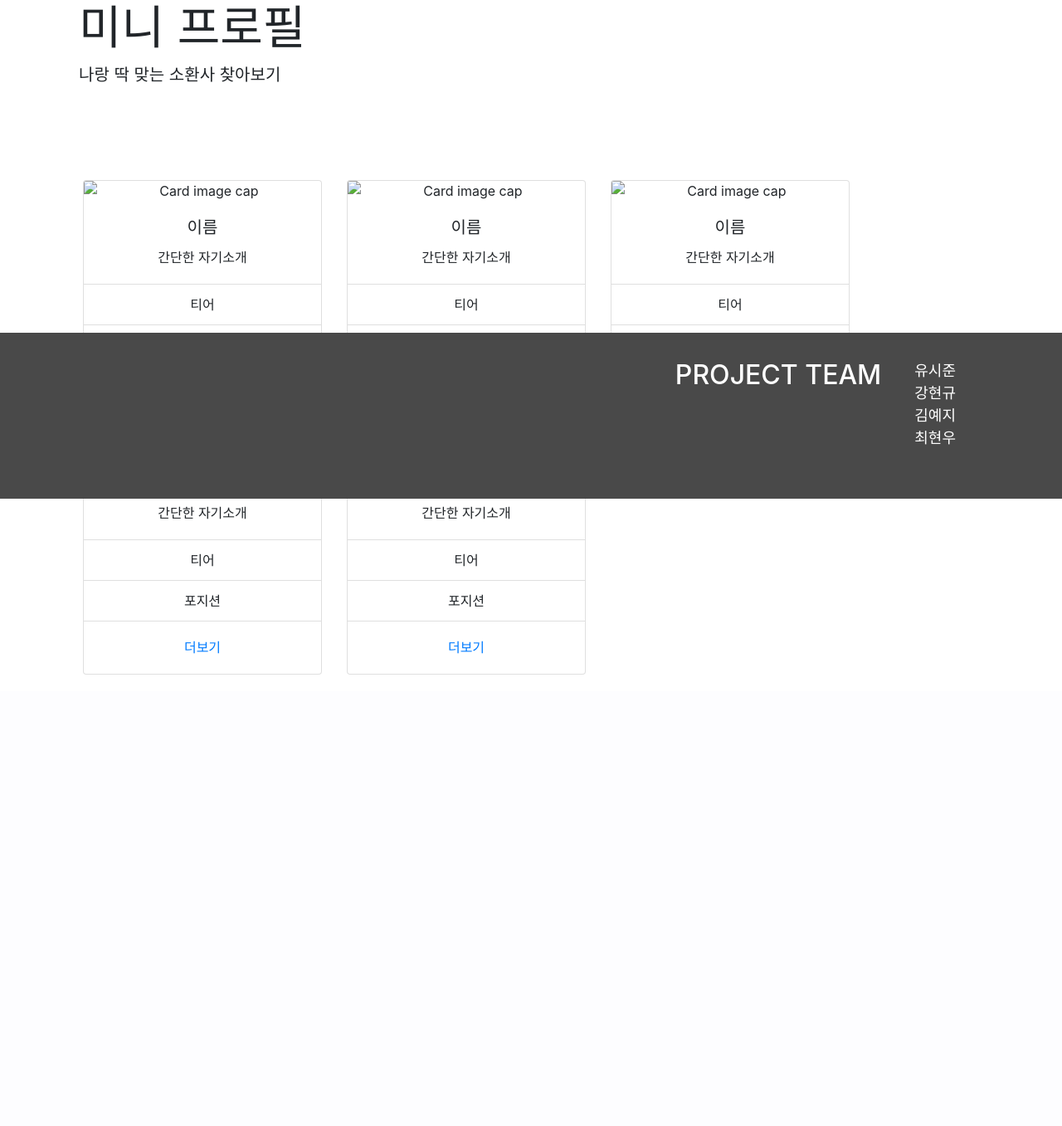
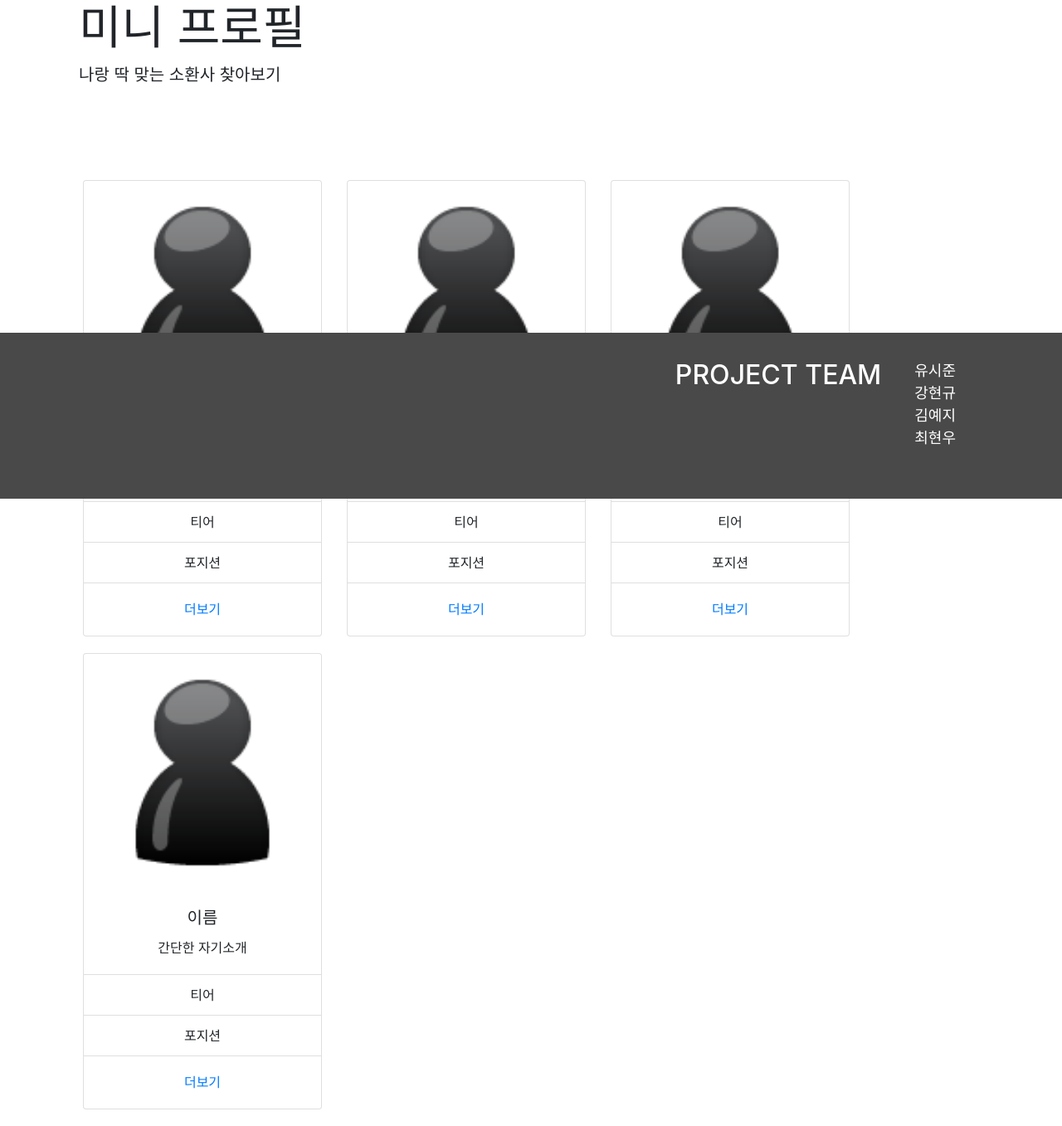
Before and after one commit to yeonjue-2/lolinkedin, a Flask app: template templates/miniProfile.html in a window 1280 px wide. Shown: the part 199-1556 px from the top of the page at 83% size. Before the commit the page ends 1012 px from the top, so only its background shows below. Run offline with Flask 2, Linux system fonts and the light colour scheme; the template is opened without the code that fills it, so the values that code supplies are empty; some libraries are stand-ins or nearby versions.

Commit message:
[style] 미니프로필 _ 프로필 기본 이미지 추가

```diff
--- a/templates/miniProfile.html
+++ b/templates/miniProfile.html
@@ -86,7 +86,7 @@
     </div>
     <div class="card-deck">
         <div class="card text-center" style="width: 18rem;">
-            <img class="card-img-top" src="" alt="Card image cap">
+            <img class="card-img-top" src="../static/image/user.png" alt="Card image cap">
             <div class="card-body">
                 <h5 class="card-title">이름</h5>
                 <p class="card-text">간단한 자기소개</p>
@@ -100,7 +100,7 @@
             </ul>
         </div>
         <div class="card text-center" style="width: 18rem;">
-            <img class="card-img-top" src="" alt="Card image cap">
+            <img class="card-img-top" src="../static/image/user.png" alt="Card image cap">
             <div class="card-body">
                 <h5 class="card-title">이름</h5>
                 <p class="card-text">간단한 자기소개</p>
@@ -114,7 +114,7 @@
             </ul>
         </div>
         <div class="card text-center" style="width: 18rem;">
-            <img class="card-img-top" src="" alt="Card image cap">
+            <img class="card-img-top" src="../static/image/user.png" alt="Card image cap">
             <div class="card-body">
                 <h5 class="card-title">이름</h5>
                 <p class="card-text">간단한 자기소개</p>
@@ -128,21 +128,7 @@
             </ul>
         </div>
         <div class="card text-center" style="width: 18rem;">
-            <img class="card-img-top" src="" alt="Card image cap">
-            <div class="card-body">
-                <h5 class="card-title">이름</h5>
-                <p class="card-text">간단한 자기소개</p>
-            </div>
-            <ul class="list-group list-group-flush">
-                <li class="list-group-item">티어</li>
-                <li class="list-group-item">포지션</li>
-                <div class="card-body">
-                    <a href="#" class="card-link">더보기</a>
-                </div>
-            </ul>
-        </div>
-        <div class="card text-center" style="width: 18rem;">
-            <img class="card-img-top" src="" alt="Card image cap">
+            <img class="card-img-top" src="../static/image/user.png" alt="Card image cap">
             <div class="card-body">
                 <h5 class="card-title">이름</h5>
                 <p class="card-text">간단한 자기소개</p>
```
